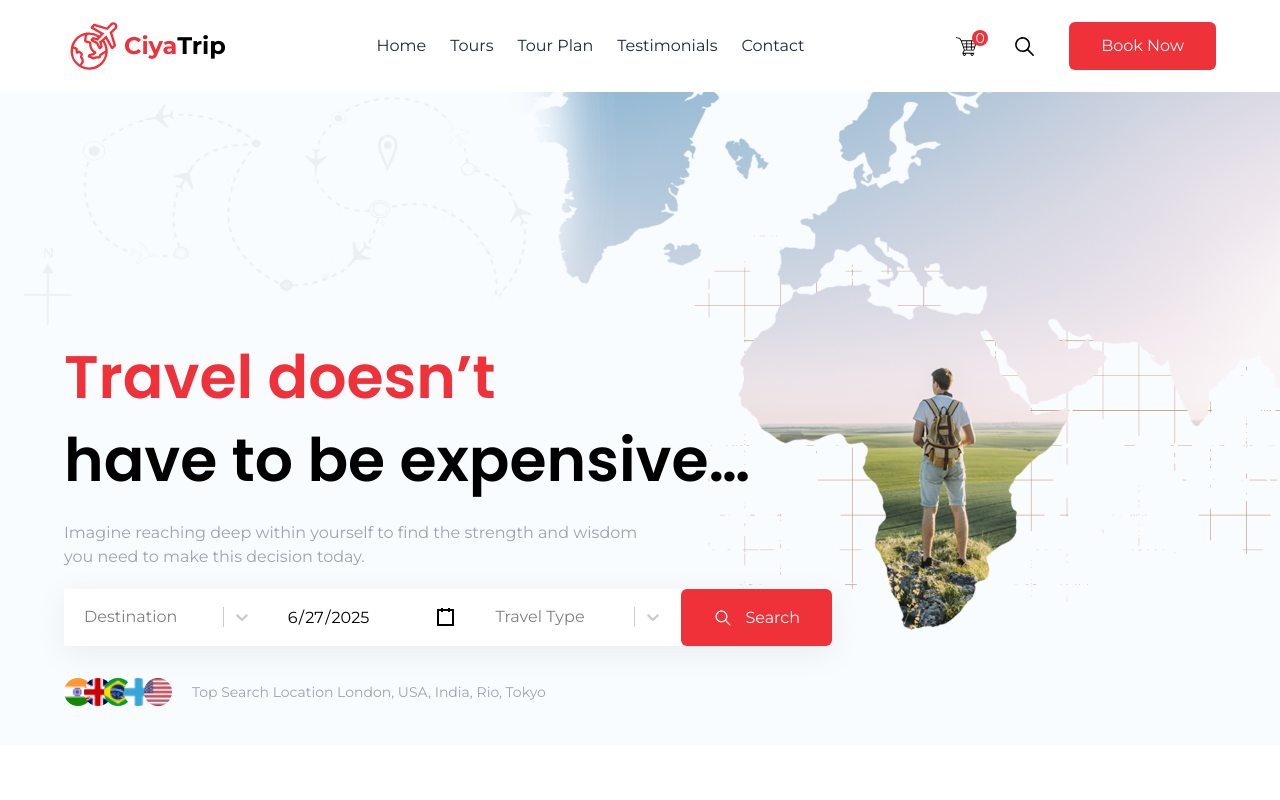
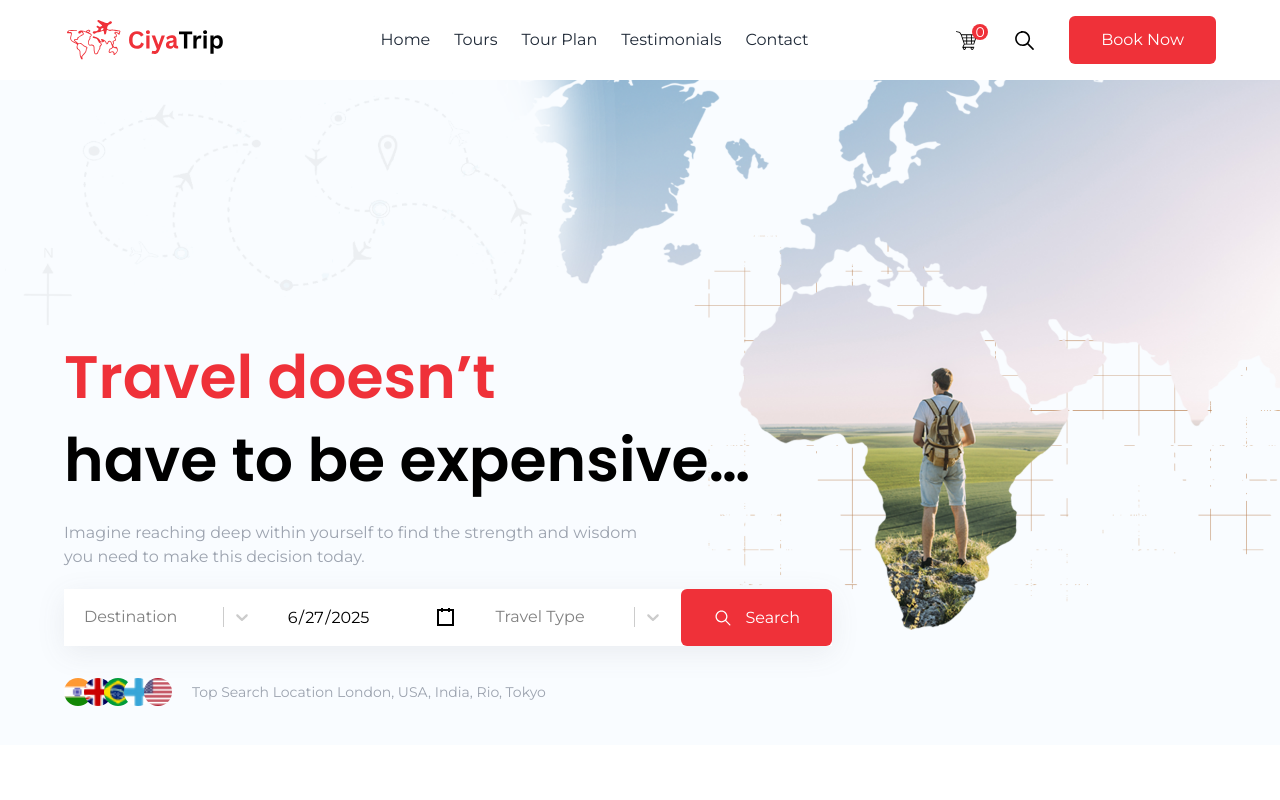
Before and after one commit to jawadelachhab/ciya-trip-react-ts, a React (Vite) app: page / in a window 1280 px wide. Shown: the top 800 px of the page. Built offline with nearby package versions, Linux system fonts and the light colour scheme.

Commit message:
updated logo

```diff
--- a/src/components/common/Header.tsx
+++ b/src/components/common/Header.tsx
@@ -27,12 +27,8 @@ const NavLink = ({ path, text, onClick }: NavLinkProps) => {
 
 const Logo = () => (
   <div className="logo">
-    <Link to="/" className="flex items-center">
+    <Link to="/">
       <img src="/images/common/logo.svg" alt="Logo" />
-      <span className="text-2xl font-bold">
-        <span className="text-primary">Ciya</span>
-        Trip
-      </span>
     </Link>
   </div>
 );
```
Also changed, not shown: public/images/common/logo.svg.
